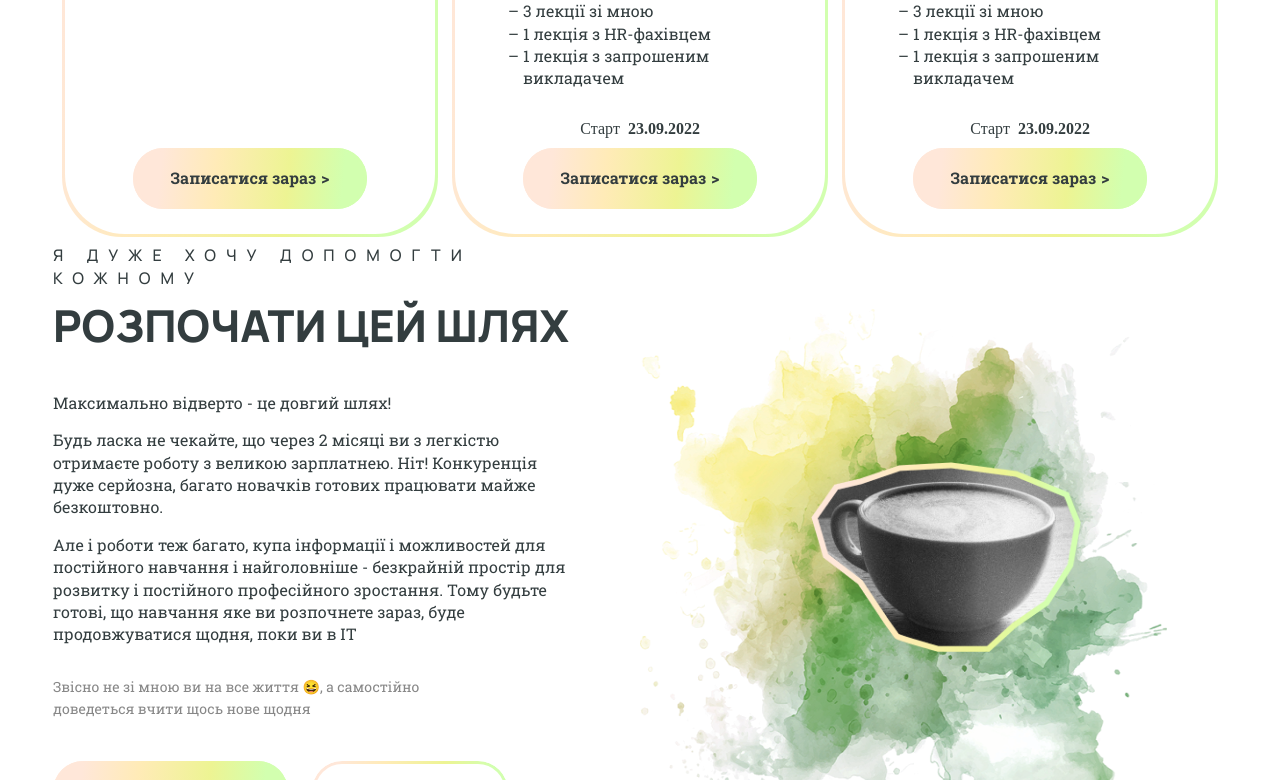
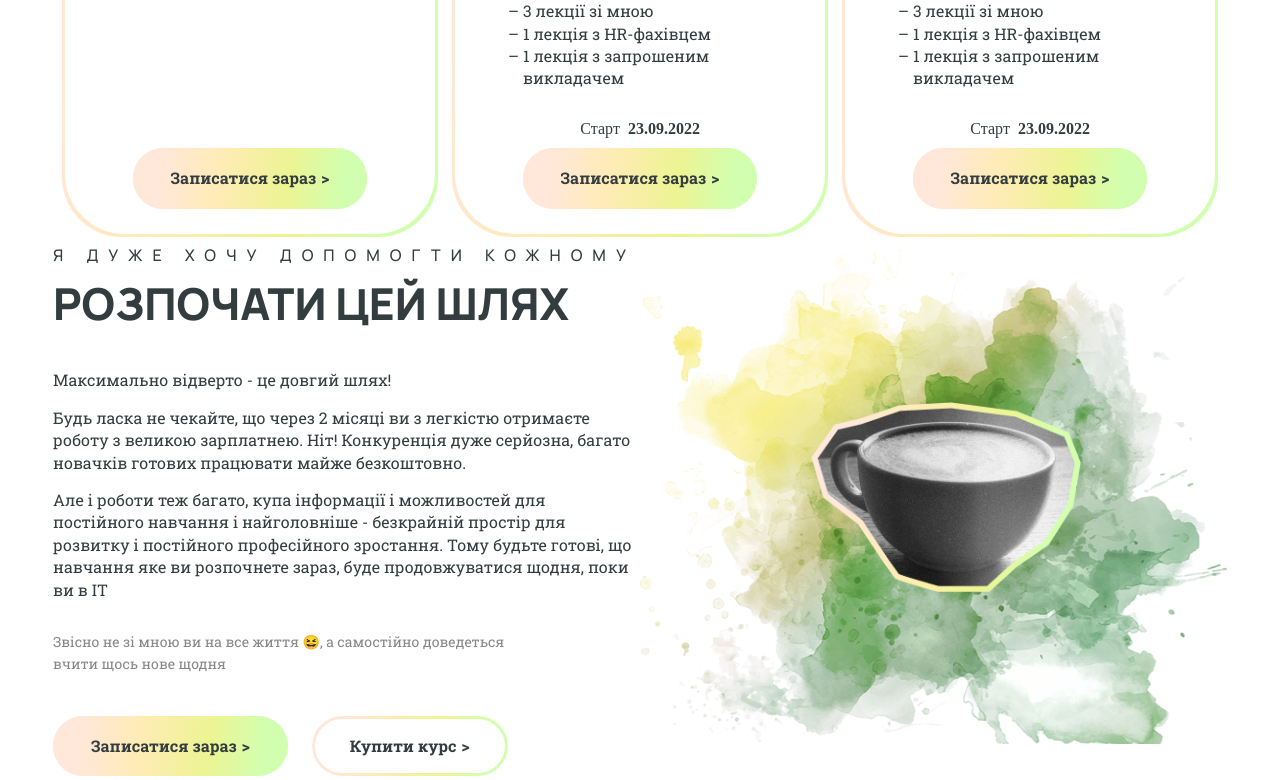
Before and after one commit to estellabuka/drawitnow, a PHP site: page / in a window 1280 px wide. Shown: the part 5720-6500 px from the top of the page. Run offline with PHP 8.4, Linux system fonts and the light colour scheme.

Commit message:
Update illustration.css

```diff
--- a/css/illustration.css
+++ b/css/illustration.css
@@ -13,7 +13,6 @@
     left: 10px;
   }
   .cofee-case {
-    margin: 60px;
     width: 600px;
     height: 500px;
     background: url(../img/blot_yellow_green.png) 0 5px/100% 100% no-repeat;
@@ -28,7 +27,6 @@
     left: 171px;
   }
   .down-illustr-case {
-    margin: 60px;
     width: 550px;
     height: 455px;
     background: url(../img/blot_down.png) -5px -8px/395px 450px no-repeat;
```
